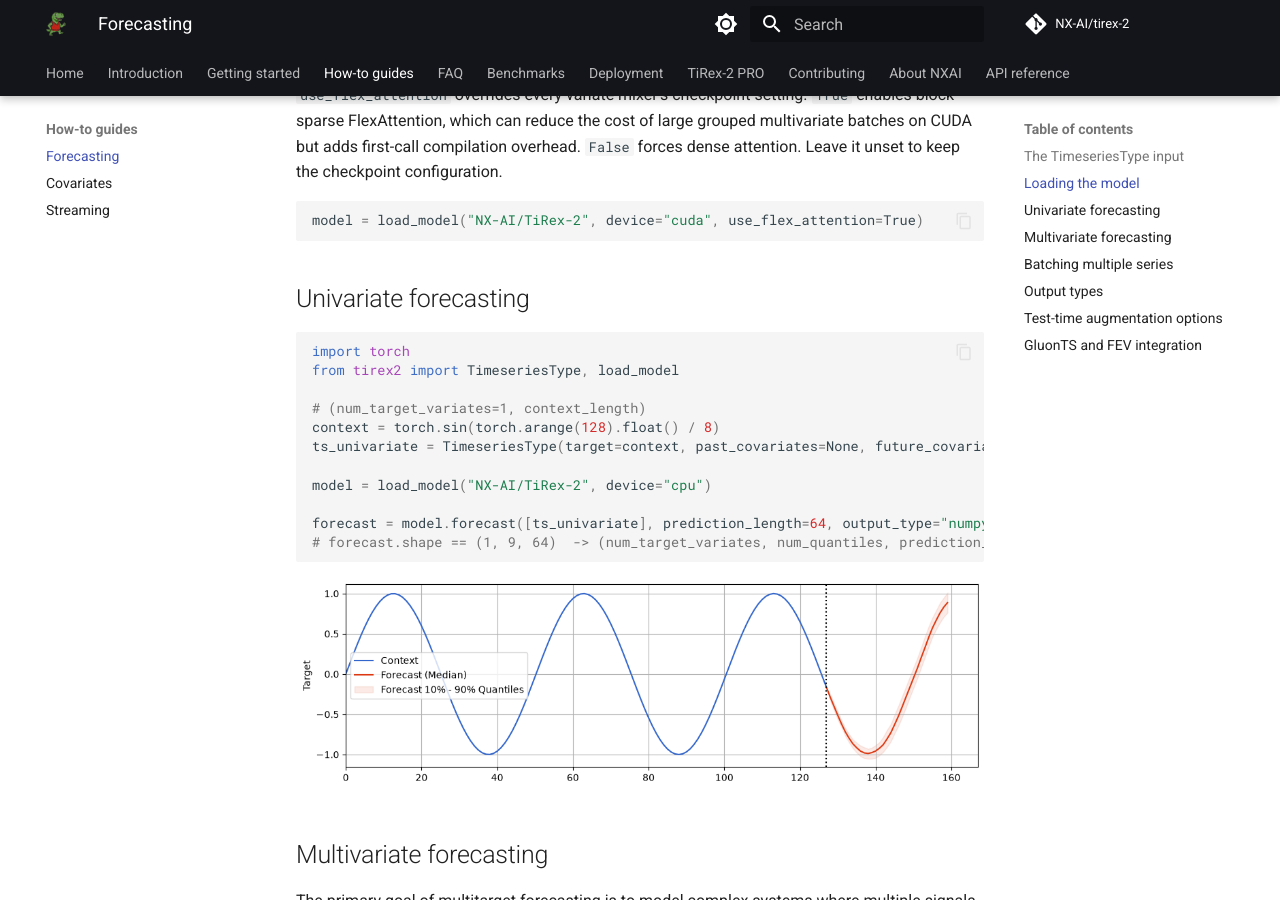
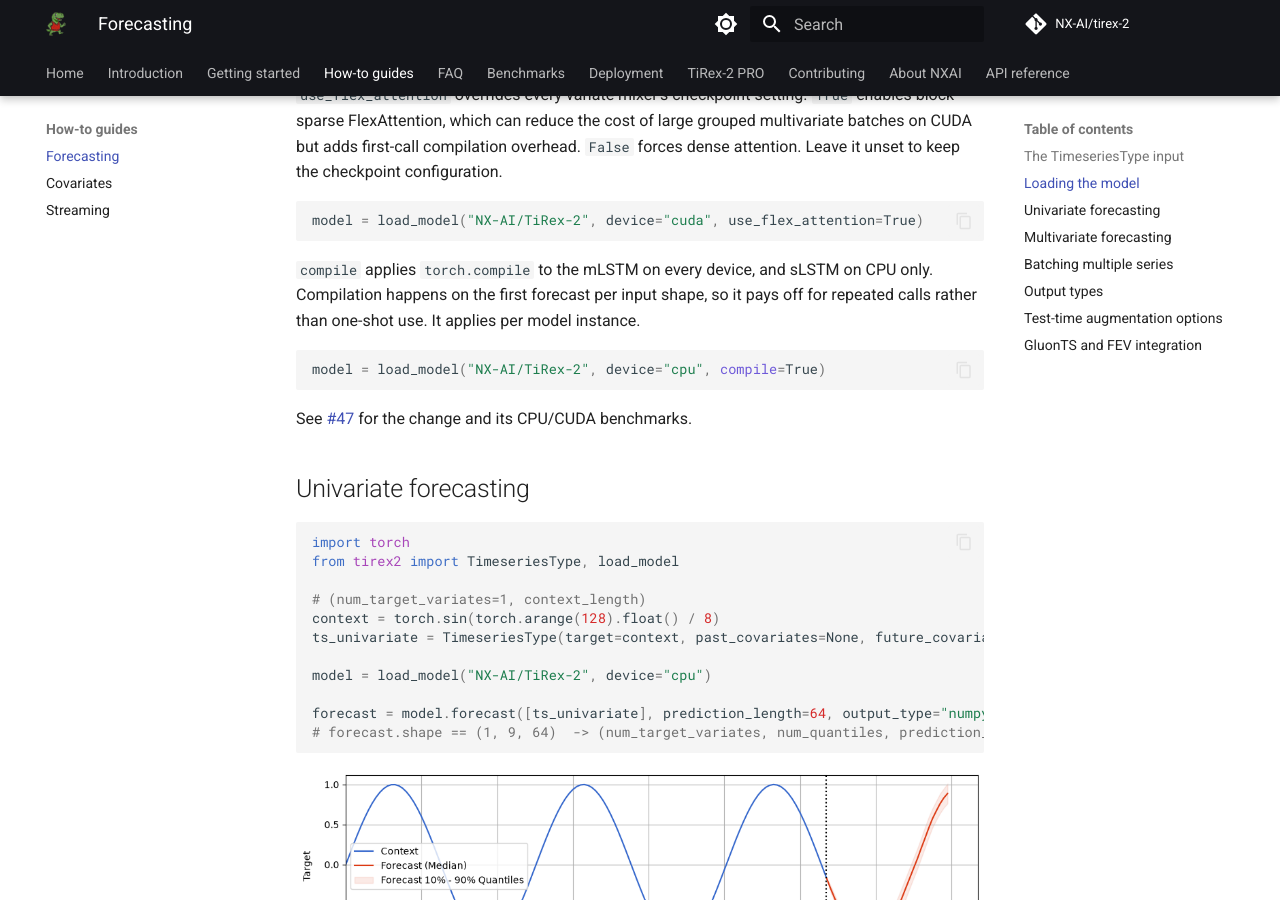
Before and after one commit to NX-AI/tirex-2, an MkDocs documentation site: the page built from docs/how-to/forecasting.md, in a window 1280 px wide and 900 px high, scrolled down 818 px. Built offline with MkDocs 1.6.1 and Material for MkDocs 9.7.7, drawn with Linux system fonts in a browser that asks for light colours; comment, search, counter and statistics services are not loaded.

Commit message:
add documentation

````diff
--- a/docs/how-to/forecasting.md
+++ b/docs/how-to/forecasting.md
@@ -32,6 +32,15 @@
 ```python
 model = load_model("NX-AI/TiRex-2", device="cuda", use_flex_attention=True)
 ```
+
+`compile` applies `torch.compile` to the mLSTM on every device, and sLSTM
+on CPU only. Compilation happens on the first forecast per input shape, so it pays off for repeated calls rather than one-shot use. It applies per model instance.
+
+```python
+model = load_model("NX-AI/TiRex-2", device="cpu", compile=True)
+```
+
+See [#47](https://github.com/NX-AI/tirex-2/pull/47) for the change and its CPU/CUDA benchmarks.
 
 ## Univariate forecasting
 
````
